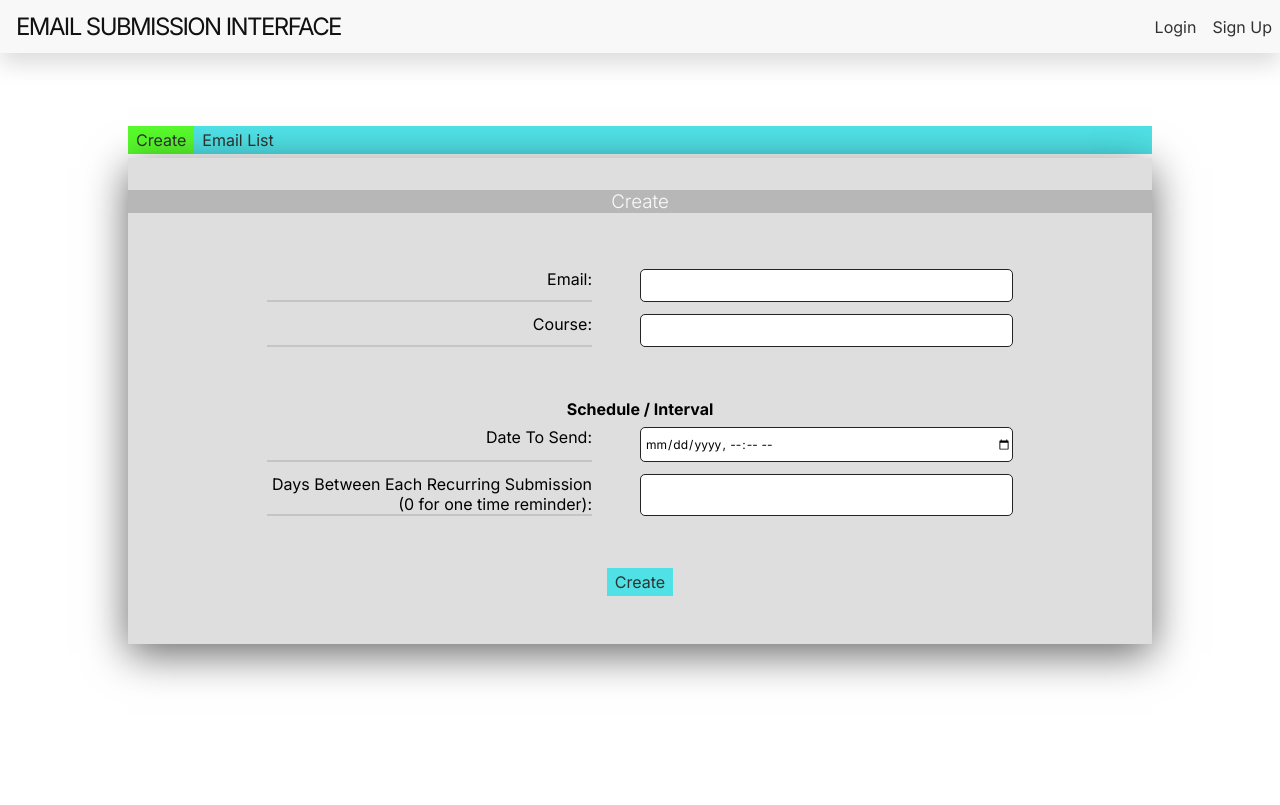
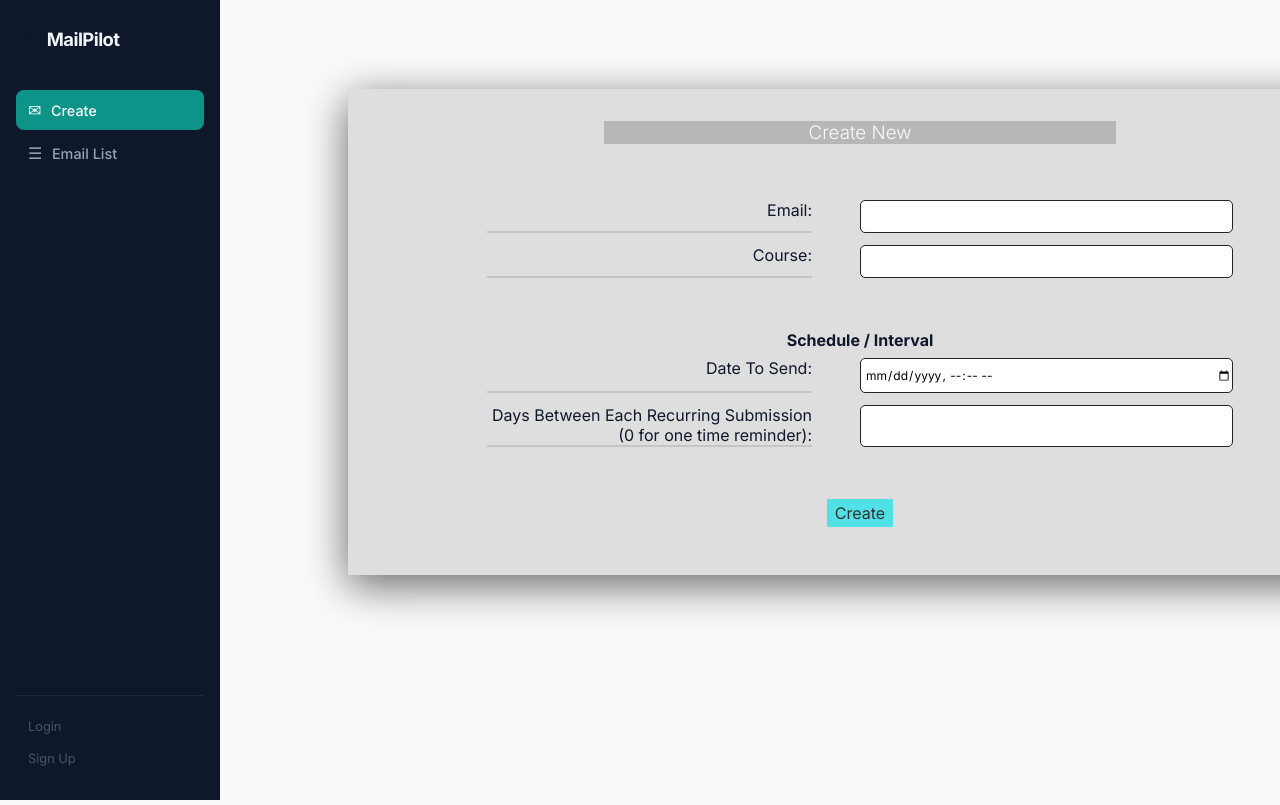
Before and after one commit to leolightwork/email-tracker, a React (Vite) app in the folder client/: page / in a window 1280 px wide. Built offline with nearby package versions, Linux system fonts and the light colour scheme.

Commit message:
Added sidebar

```diff
--- a/client/src/components/App.jsx
+++ b/client/src/components/App.jsx
@@ -1,31 +1,52 @@
-import { Routes, Route, Link } from 'react-router-dom';
+import { Routes, Route, Link, useLocation } from 'react-router-dom';
 import MainCard from './MainCard.jsx';
 import EmailList from './EmailList.jsx';
-// import Signup from '../pages/Signup.jsx';
-// import Login from '../pages/Login.jsx';
+import '../styles/global.css';
 import '../styles/header.css';
+
+const Sidebar = () => {
+  const location = useLocation();
+  const isCreate = location.pathname === '/' || location.pathname === '/create';
+  const isList = location.pathname === '/list';
+
+  return (
+    <aside className="sidebar">
+      <div className="sidebar-logo">
+        <span className="logo-icon">✈</span>
+        <span className="logo-text">MailPilot</span>
+      </div>
+
+      <nav className="sidebar-nav">
+        <Link to="/create" className={`nav-link${isCreate ? ' active' : ''}`}>
+          <span className="nav-icon">✉</span>
+          Create
+        </Link>
+        <Link to="/list" className={`nav-link${isList ? ' active' : ''}`}>
+          <span className="nav-icon">☰</span>
+          Email List
+        </Link>
+      </nav>
+
+      <div className="sidebar-footer">
+        <Link to="/login" className="auth-link">Login</Link>
+        <Link to="/signup" className="auth-link">Sign Up</Link>
+      </div>
+    </aside>
+  );
+};
 
 const App = () => {
   return (
-    <>
-      <div className="nav-wrapper">
-        <h1>Email Submission Interface</h1>
-        <nav>
-          <div className="auth-nav">
-            <Link to="/login">Login</Link>
-            <Link to="/signup">Sign Up</Link>
-          </div>
-        </nav>
-      </div>
-
-      <Routes>
-        {/* <Route path="/login" element={<Login />}></Route>
-        <Route path="/signup" element={<Signup />}></Route> */}
-        <Route path="/" element={<MainCard />} />
-        <Route path="/create" element={<MainCard />}></Route>
-        <Route path="/list" element={<EmailList />}></Route>
-      </Routes>
-    </>
+    <div className="layout">
+      <Sidebar />
+      <main className="main-content">
+        <Routes>
+          <Route path="/" element={<MainCard />} />
+          <Route path="/create" element={<MainCard />} />
+          <Route path="/list" element={<EmailList />} />
+        </Routes>
+      </main>
+    </div>
   );
 };
 
--- a/client/src/components/EmailList.jsx
+++ b/client/src/components/EmailList.jsx
@@ -1,6 +1,4 @@
 import '../styles/email-list.css';
-import ToggleBar from './ToggleBar';
-import '../styles/main-card.css';
 import { useEffect, useState } from 'react';
 
 const EmailList = ({ setView, view }) => {
@@ -37,7 +35,7 @@ const EmailList = ({ setView, view }) => {
         body: JSON.stringify({ ids: selectedEmails }),
       });
 
-      const res = await fetch('http://localhost:8080/getemails');
+      const res = await fetch('/getemails');
       const data = await res.json();
       setEmailData(data);
 
@@ -50,8 +48,6 @@ const EmailList = ({ setView, view }) => {
   return (
     <>
       <div className="body-wrapper2">
-        <ToggleBar />
-
         <div className="form-wrapper2">
           <div className="banner-create">
             {data.length === 0 ? <></> : <h3>Active Email List</h3>}
--- a/client/src/components/MainCard.jsx
+++ b/client/src/components/MainCard.jsx
@@ -1,14 +1,13 @@
 import { useForm } from 'react-hook-form';
 import '../styles/main-card.css';
-import ToggleBar from './ToggleBar';
 import { useEffect } from 'react';
 
-const MainCard = ({ setView, view }) => {
+const MainCard = () => {
   const {
     register,
     handleSubmit,
     reset,
-    formState: { errors, isLoading, isSubmitSuccessful },
+    formState: { errors, isSubmitSuccessful },
   } = useForm();
 
   const onSubmit = async (formData) => {
@@ -55,10 +54,9 @@ const MainCard = ({ setView, view }) => {
   return (
     <>
       <div className="body-wrapper">
-        <ToggleBar />
         <div className="form-wrapper">
           <div className="banner-create">
-            <h3>Create</h3>
+            <h3>Create New</h3>
           </div>
           <div className="main-form">
             <form onSubmit={handleSubmit(onSubmit)}>
--- a/client/src/styles/global.css
+++ b/client/src/styles/global.css
@@ -1,9 +1,28 @@
+:root {
+  --bg: #f8fafc;
+  --surface: #ffffff;
+  --sidebar-bg: #0f172a;
+  --sidebar-width: 220px;
+  --accent: #0d9488;
+  --accent-hover: #0f766e;
+  --text: #0f172a;
+  --text-muted: #64748b;
+  --border: #e2e8f0;
+  --shadow-sm: 0 1px 3px rgba(0, 0, 0, 0.08);
+  --shadow-md: 0 4px 24px rgba(0, 0, 0, 0.1);
+  --radius: 8px;
+  --radius-lg: 12px;
+}
+
 * {
+  margin: 0;
   padding: 0;
   box-sizing: border-box;
+  font-family: 'Inter', system-ui, -apple-system, sans-serif;
 }
 
 body {
-  margin: 0;
-  height: 100vh;
+  background: var(--bg);
+  color: var(--text);
+  min-height: 100vh;
 }
--- a/client/src/styles/header.css
+++ b/client/src/styles/header.css
@@ -1,21 +1,103 @@
-.nav-wrapper{
-box-shadow: 0 10px 25px rgba(0, 0, 0, 0.15);
-}
-.nav-wrapper,
-h1 {
+/* ── Layout shell ───────────────────────────────────── */
+.layout {
   display: flex;
-  justify-content: space-between;
-  align-items: center;
-  background-color: rgb(248, 248, 248);
+  min-height: 100vh;
 }
 
-h1 {
-  padding: .5rem;
-  font-size: 1.5rem;
-  text-transform: uppercase;
-  color: rgb(17, 17, 17);
-  margin: 0.25rem 0.5rem;
-  font-weight: 400;
-  font-family: 'Inter', sans-serif;
-  letter-spacing: -.1rem;
+.main-content {
+  flex: 1;
+  overflow: auto;
+  background: var(--bg);
 }
+
+/* ── Sidebar ────────────────────────────────────────── */
+.sidebar {
+  width: var(--sidebar-width);
+  background: var(--sidebar-bg);
+  display: flex;
+  flex-direction: column;
+  padding: 1.75rem 1rem;
+  flex-shrink: 0;
+  position: sticky;
+  top: 0;
+  height: 100vh;
+}
+
+/* Logo */
+.sidebar-logo {
+  display: flex;
+  align-items: center;
+  gap: 0.5rem;
+  margin-bottom: 2.5rem;
+  padding: 0 0.25rem;
+}
+
+.logo-icon {
+  font-size: 1.4rem;
+  line-height: 1;
+}
+
+.logo-text {
+  font-size: 1.15rem;
+  font-weight: 700;
+  color: #f1f5f9;
+  letter-spacing: -0.03em;
+}
+
+/* Nav links */
+.sidebar-nav {
+  display: flex;
+  flex-direction: column;
+  gap: 0.25rem;
+  flex: 1;
+}
+
+.nav-link {
+  display: flex;
+  align-items: center;
+  gap: 0.6rem;
+  color: #94a3b8;
+  text-decoration: none;
+  padding: 0.6rem 0.75rem;
+  border-radius: var(--radius);
+  font-size: 0.9rem;
+  font-weight: 500;
+  transition: background 0.15s ease, color 0.15s ease;
+}
+
+.nav-link:hover {
+  color: #f1f5f9;
+  background: rgba(255, 255, 255, 0.07);
+}
+
+.nav-link.active {
+  color: #ffffff;
+  background: var(--accent);
+}
+
+.nav-icon {
+  font-size: 1rem;
+  flex-shrink: 0;
+}
+
+/* Footer auth links */
+.sidebar-footer {
+  display: flex;
+  flex-direction: column;
+  gap: 0.25rem;
+  padding-top: 1rem;
+  border-top: 1px solid rgba(255, 255, 255, 0.07);
+}
+
+.auth-link {
+  color: #475569;
+  text-decoration: none;
+  font-size: 0.8rem;
+  padding: 0.4rem 0.75rem;
+  border-radius: var(--radius);
+  transition: color 0.15s ease;
+}
+
+.auth-link:hover {
+  color: #94a3b8;
+}
--- a/client/src/styles/main-card.css
+++ b/client/src/styles/main-card.css
@@ -39,6 +39,7 @@
   width: auto;
   color: rgb(49, 49, 49);
   padding: 0.25rem 0.5rem;
+  margin: 0.25rem 0.5rem 0.25rem 0;
   font-size: 1rem;
   /* background-color: rgb(79, 225, 230, 1); */
   cursor: pointer;
@@ -54,6 +55,8 @@
 .form-wrapper {
   width: 80%;
   background-color: rgb(222, 222, 222);
+  /* background-color: rgb(124, 36, 36); */
+
   box-shadow: 0 10px 40px rgba(0, 0, 0, 0.6);
 }
 
@@ -74,8 +77,11 @@ h3 {
   font-weight: 300;
 }
 .banner-create {
-  min-width: 100%;
+  max-width: 50%;
+  margin: 0 auto;
   background-color: rgb(183, 183, 183);
+  /* background-color: rgb(246, 153, 24); */
+
   text-align: center;
   margin-top: 2rem;
 }
```
Also changed, not shown: 2 other files (tests, documents, lock files or other folders).
